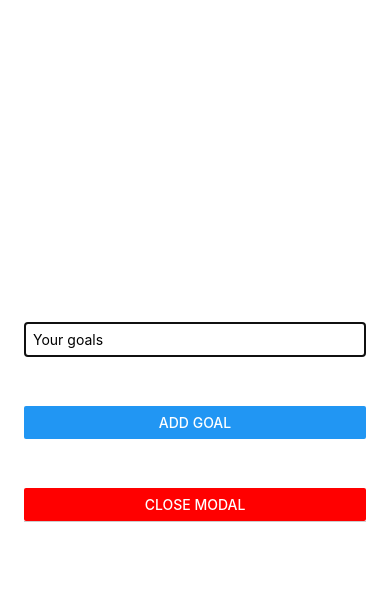
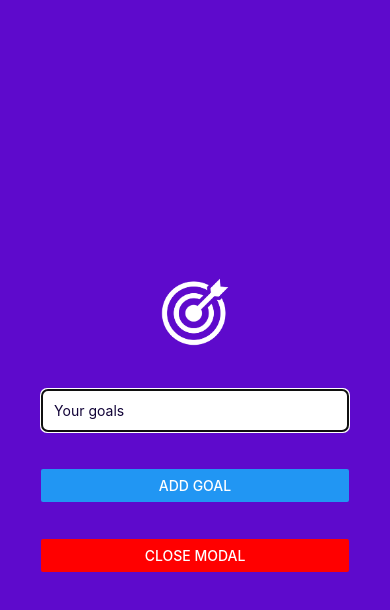
Before and after one commit to anandsimmy/rn-course, a React Native app: screen / in a window 390 px wide. Both pictures are taken after a click on the button "ADD NEW GOAL". Shown: the top 610 px of the page. Built offline with nearby package versions, Linux system fonts and the light colour scheme.

Commit message:
added backgound changes

```diff
--- a/App.js
+++ b/App.js
@@ -1,4 +1,4 @@
-import { useState } from 'react';
+import { useState, useRef } from 'react';
 import {
   StyleSheet,
   Text,
@@ -8,12 +8,15 @@ import {
   FlatList,
   Pressable,
   Modal,
+  Image,
+  StatusBar,
 } from 'react-native';
 
 const App = () => {
   const [enteredGoalText, setEnteredGoalText] = useState('');
   const [modalVisible, setModalVisible] = useState(false);
   const [courseGoals, setCourseGoals] = useState([]);
+  const inputRef = useRef(null);
 
   const textInputHandler = (event) => {
     setEnteredGoalText(event);
@@ -51,14 +54,25 @@ const App = () => {
         onPress={() => setModalVisible(true)}
         color='#5e0acc'
       />
+
       <Modal animationType='slide' visible={modalVisible}>
         <View style={styles.modalWrapper}>
           <View style={styles.inputWrapper}>
+            <View style={styles.imageWrapper}>
+              <StatusBar backgroundColor='#5e0acc' />
+              <Image
+                style={styles.imageStyles}
+                source={require('./assets/images/goal.png')}
+              />
+            </View>
             <TextInput
               style={styles.inputStyles}
               placeholder='Your goals'
               onChangeText={textInputHandler}
               value={enteredGoalText}
+              placeholderTextColor='#120438'
+              ref={inputRef}
+              onLayout={() => inputRef.current.focus()}
             />
             <Button onPress={addGoalHandler} title='Add Goal' />
             <Button
@@ -99,26 +113,36 @@ const styles = StyleSheet.create({
   container: {
     flex: 1,
     padding: 24,
-    paddingTop: 48,
   },
   modalWrapper: {
     flex: 1,
     justifyContent: 'center',
     alignItems: 'center',
     padding: 24,
+    backgroundColor: '#5e0acc',
+  },
+  imageWrapper: {
+    width: '100%',
+    flexDirection: 'row',
+    justifyContent: 'center',
+  },
+  imageStyles: {
+    height: 80,
+    width: 80,
   },
   inputWrapper: {
-    height: 200,
-    width: '100%',
+    height: 300,
+    width: '90%',
     justifyContent: 'space-between',
-    borderBottomWidth: 1,
-    borderBottomColor: '#ccc',
     margin: 8,
   },
   inputStyles: {
     borderWidth: 1,
-    borderColor: '#ccc',
-    padding: 8,
+    borderColor: '#fff',
+    backgroundColor: '#fff',
+    borderRadius: 6,
+    padding: 12,
+    color: '#120438',
   },
   listWrapper: {
     flex: 4,
@@ -127,6 +151,7 @@ const styles = StyleSheet.create({
     paddingLeft: 2,
     margin: 16,
     marginHorizontal: 0,
+    color: '#fff',
   },
   listItemStyles: {
     padding: 10,
--- a/app.json
+++ b/app.json
@@ -5,6 +5,7 @@
     "version": "1.0.0",
     "orientation": "portrait",
     "icon": "./assets/icon.png",
+    "backgroundColor": "#1e085a",
     "splash": {
       "image": "./assets/splash.png",
       "resizeMode": "contain",
@@ -22,7 +23,7 @@
     "android": {
       "adaptiveIcon": {
         "foregroundImage": "./assets/adaptive-icon.png",
-        "backgroundColor": "#FFFFFF"
+        "backgroundColor": "#1e085a"
       }
     },
     "web": {
```
Also changed, not shown: assets/images/goal.png (added).
